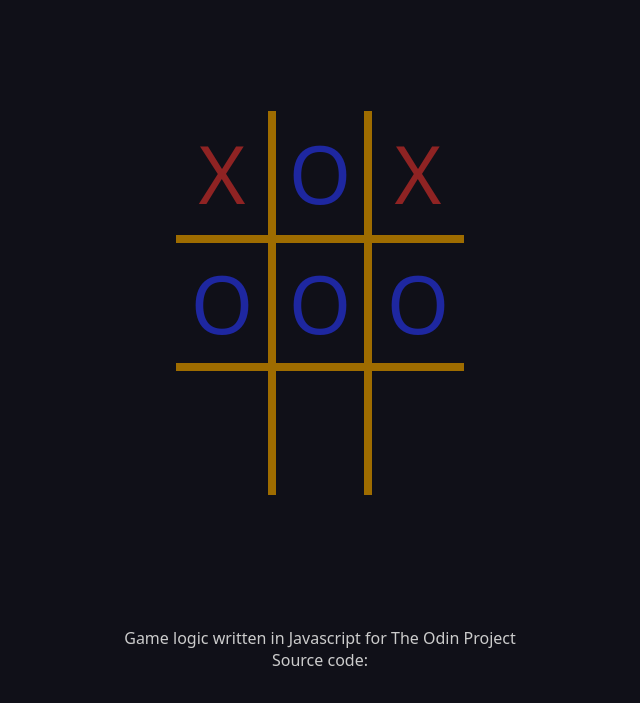
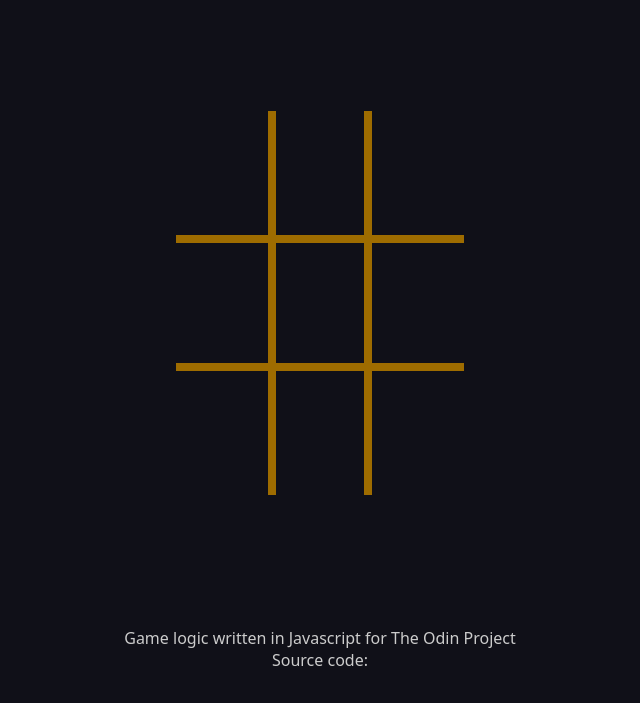
Before and after one commit to schunsie/tic-tac-toe, a plain HTML site: page index.html in a window 1280 px wide. Shown: the part 97-800 px from the top of the page, without its empty margins (320-960 px from the left). Drawn offline with Linux system fonts and the light colour scheme.

Commit message:
Add UI functionality

```diff
--- a/index.html
+++ b/index.html
@@ -14,21 +14,7 @@
     </header>
     <main>
         <table>
-            <tr>
-                <td class="x">X</td>
-                <td class="o">O</td>
-                <td class="x">X</td>
-            </tr>
-            <tr>
-                <td class="o">O</td>
-                <td class="o">O</td>
-                <td class="o">O</td>
-            </tr>
-            <tr>
-                <td class="empty"></td>
-                <td class="empty"></td>
-                <td class="empty"></td>
-            </tr>
+            <tbody></tbody>
         </table>
     </main>
     <footer>
--- a/script.js
+++ b/script.js
@@ -109,5 +109,45 @@ const game = (function () {
         else return false;
     }
 
-    return { takeTurn }
+    return {
+        takeTurn,
+        retrieveBoard: gameBoard.retrieveBoard
+    }
 })();
+
+const displayController = (function () {
+    const $board = document.querySelector('table');
+
+    function drawBoard() {
+        const board = game.retrieveBoard();
+        $board.innerHTML = '';
+
+        board.forEach((row, rowNum) => {
+            const $row = document.createElement('tr');
+            row.forEach((cell, columnNum) => {
+                const $cell = document.createElement('td');
+                $cell.innerText = cell;
+                $cell.classList.add(cell ? cell : 'empty');
+                $cell.dataset.row = rowNum;
+                $cell.dataset.column = columnNum;
+                $row.appendChild($cell);
+            })
+            $board.appendChild($row);
+        });
+    }
+
+    $board.addEventListener('click', clickHandler);
+
+    function clickHandler(e) {
+        const row = e.target.dataset.row;
+        const column = e.target.dataset.column;
+
+        if (!row || !column || !e.target.classList.contains('empty')) return;
+
+        game.takeTurn(row, column);
+        drawBoard();
+    }
+
+    // Initial draw
+    drawBoard();
+})();
--- a/style.css
+++ b/style.css
@@ -65,11 +65,11 @@ main {
             cursor: pointer;
         }
 
-        &.x {
+        &.X {
             color: #8f2323;
         }
 
-        &.o {
+        &.O {
             color: #1e27a0;
         }
     }
```
